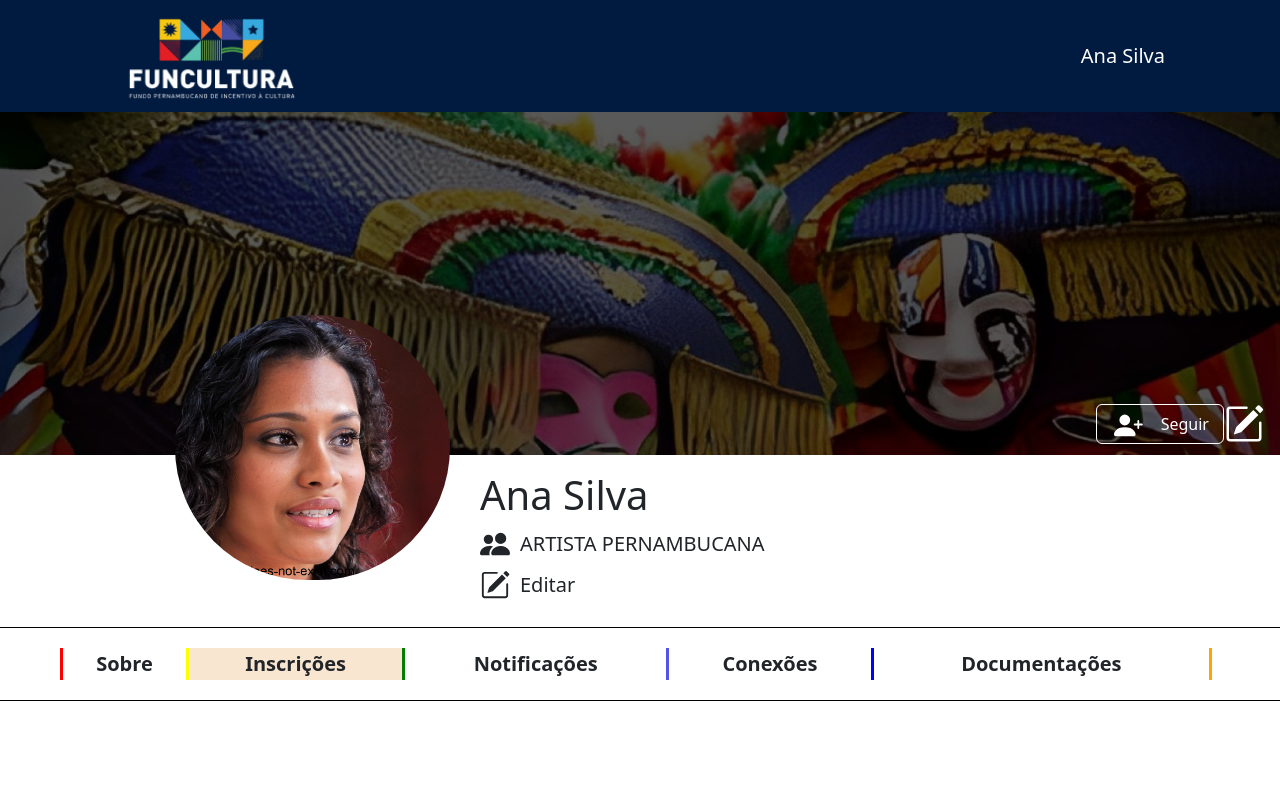
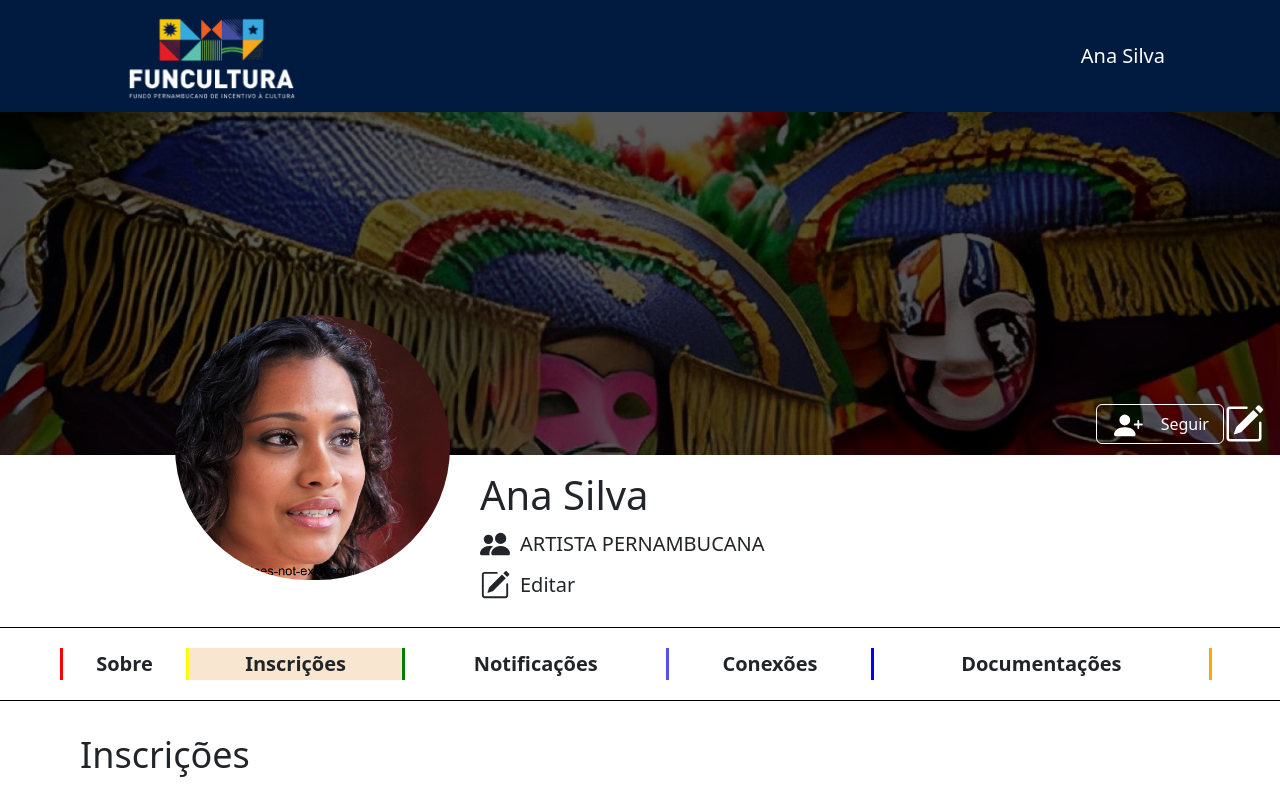
Before and after one commit to Squad11Unit/fundarpe_unit, a React (Create React App) app: page /perfil in a window 1280 px wide. Shown: the top 800 px of the page. Built offline with nearby package versions, Linux system fonts and the light colour scheme; sample sign-in values are in the browser's storage.

Commit message:
cria aba de documentação da página de perfil

```diff
--- a/src/components/Profiles/styled.js
+++ b/src/components/Profiles/styled.js
@@ -70,13 +70,13 @@ display: flex;
       margin-top: 0.3rem;
     }
   }
-  @media only screen and (max-width: 768px) {
+  @media only screen and (max-device-width: 768px) {
     left: 15rem;
     margin: 0 0 0 0.625rem;
   }
-  @media only screen and (max-width: 425px) {
-    left: 9.375rem;
+  @media only screen and (max-device-width: 425px) {
+    left: 12rem;
     margin: 0 0 0 1.875rem;
-    width: 15rem;
+    width: 9rem;
   }
 `;
--- a/src/pages/Account/index.js
+++ b/src/pages/Account/index.js
@@ -16,6 +16,7 @@ import {
   ThFive,
 } from "../AdminDetails/styled";
 import { useState } from "react";
+import { Form } from "react-bootstrap";
 
 const Account = () => {
   const [inscricoes, setIncricoes] = useState(true);
@@ -150,7 +151,37 @@ const Account = () => {
           )}
         </>
       )}
-      {documentacoes && <div>Documentações</div>}
+      {documentacoes && (
+        <div className="docMain">
+          <h1 className="H1">Sua documentação</h1>
+          <div className="documentationBox">
+            <Form.Group>
+              <Form.Label>Biografia</Form.Label>
+              <Form.Control as="textarea" rows={4} />
+            </Form.Group>
+            <Form.Select size="md">
+              <option>Categoria e Subcategoria</option>
+            </Form.Select>
+            <Form.Select size="md">
+              <option>Prestação de conta</option>
+            </Form.Select>
+            <Form.Select size="md">
+              <option>Selecione o edital</option>
+            </Form.Select>
+            <Form.Select size="md">
+              <option>Meus documentos</option>
+            </Form.Select>
+          </div>
+          <p className="P first">Importante! voce so pode incluir um documento em cada lugar. </p>
+          <p className="P">curriculum</p>
+          <div className="grayBox">
+            <span>Arraste ou selecione um documento max. 1 - max. 10 - MB formato PDF /DOC/ DOCX</span>
+          </div>
+          <div className="save">
+            <button>Salvar alterações</button>
+          </div>
+        </div>
+      )}
       <Footer />
     </Wrapper>
   );
--- a/src/pages/Account/styled.js
+++ b/src/pages/Account/styled.js
@@ -2,7 +2,7 @@ import styled from "styled-components";
 
 export const Wrapper = styled.div`
   h2 {
-    margin: 6rem 0 0 6rem;
+    margin: 2rem 0 0 5rem;
     font-size: 2.25rem;
     clear: both;
   }
@@ -10,16 +10,22 @@ export const Wrapper = styled.div`
     display: flex;
     justify-content: space-between;
     align-item: flex-start;
-    width: 90%;
-    margin: 4rem auto ;
+    width: 95%;
+    margin: 4rem auto;
+    overflow-x: scroll;
+    overflow-y: hidden;
+    white-space: nowrap;
     .step {
       text-align: center;
-      width: 20%;
+      width: 30%;
       position: relative;
     }
     .stepTitle {
       margin-bottom: 0.625rem;
       font-weight: 600;
+      @media only screen and (max-device-width: 425px) {
+        font-size: 0.9rem;
+      }
     }
     .stepSubtitle {
       font-size: 0.8rem;
@@ -58,6 +64,49 @@ export const Wrapper = styled.div`
       content: "";
     }
   }
+  .docMain {
+    padding: 0 5rem 3rem;
+  }
+  .H1 {
+    margin: 2rem 0 2rem;
+  }
+  .documentationBox {
+    display: flex;
+    flex-direction: column;
+    gap: 3rem;
+    font-size: 1.25rem;
+    font-weight: 600;
+  }
+  .P{
+    font-size: 0.9rem;
+  }
+  .P.first {
+    margin-top: 2rem;
+  }
+  .grayBox{
+    background: #D9D9D9;
+    width: 32rem;
+    height: 15rem;
+    display: flex;
+    align-items: center;
+    span{
+      padding-left: 1rem;
+    }
+  }
+  .save{
+    display: flex;
+    justify-content: flex-end;
+    margin-top: 2rem;
+    button {
+      padding: 1rem 2rem;
+      border: none;
+      border-radius: 1rem;
+      font-weight: 600;
+      background: #D9D9D9;
+
+    }
+
+  }
 `;
 
 export const NoticeSummary = styled.div`
@@ -68,6 +117,9 @@ export const NoticeSummary = styled.div`
   font-size: 2rem;
   h3 {
     font-weight: 700;
+  }
+  @media only screen and (max-device-width: 768px) {
+    flex-direction: column;
   }
 `;
 
@@ -94,8 +146,8 @@ export const Legend = styled.div`
       width: 30px;
       height: 30px;
     }
-    .wait{
-      background: #A0A0A0;
+    .wait {
+      background: #a0a0a0;
     }
   }
 `;
```
